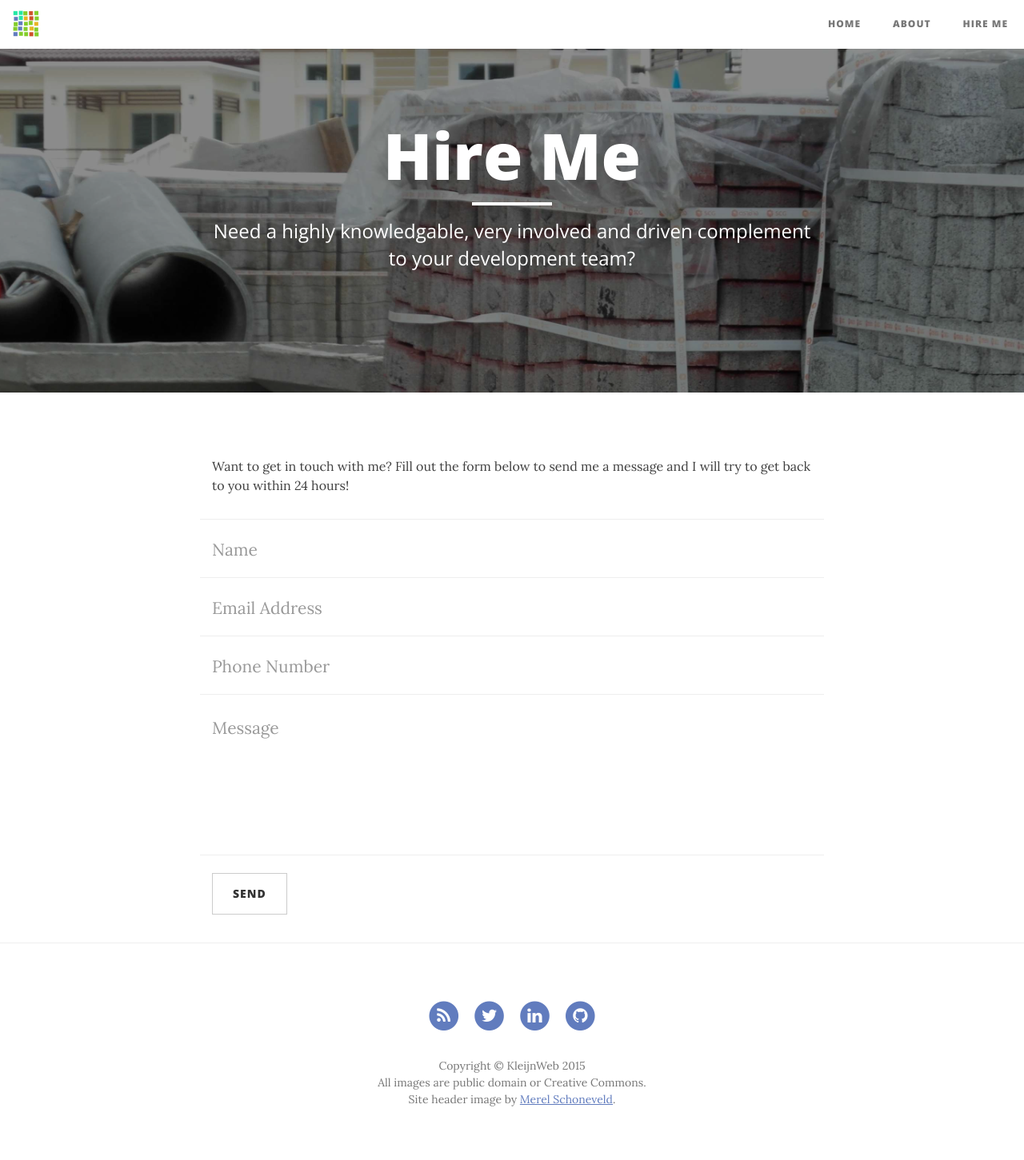
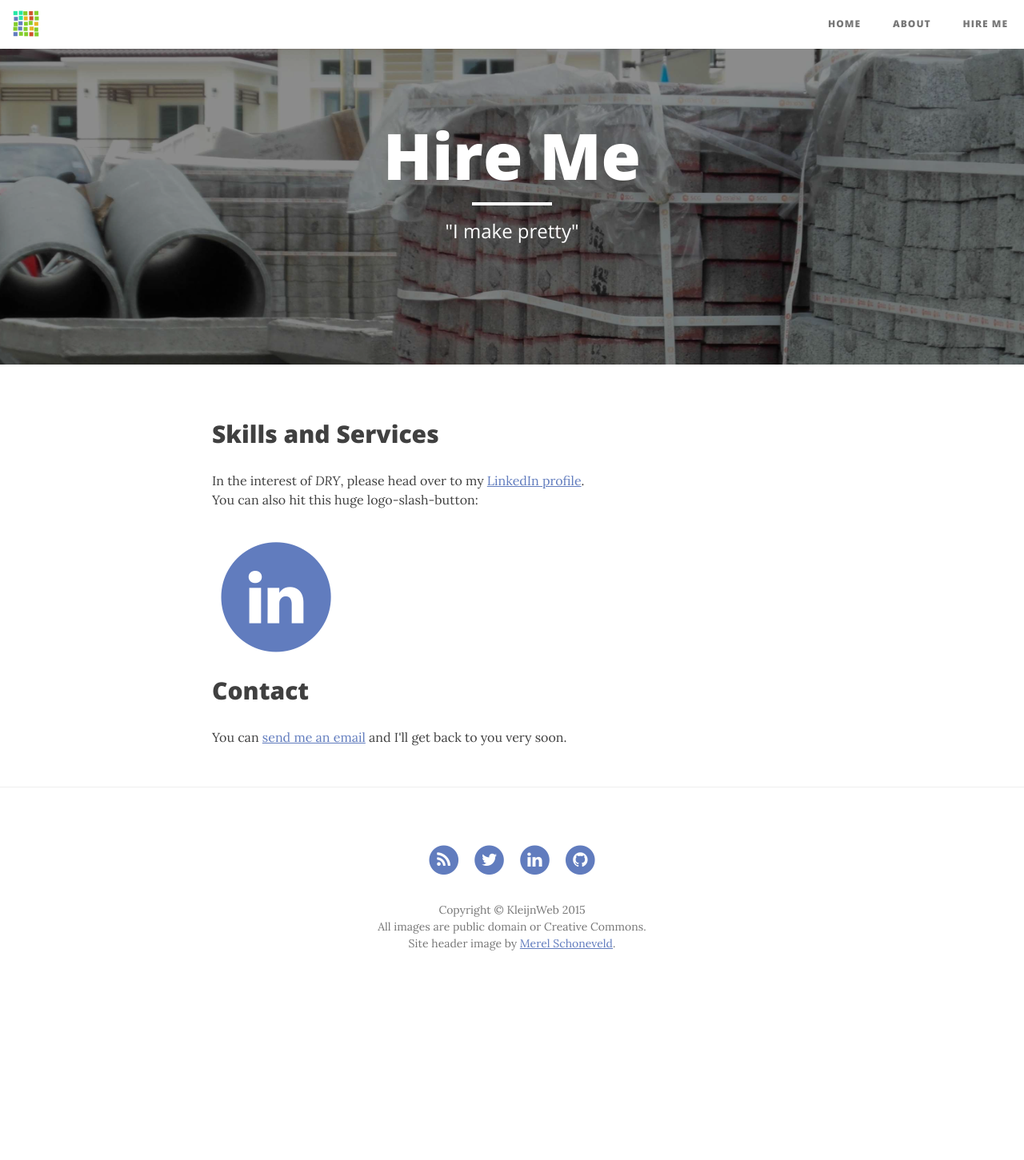
Before and after one commit to kleijnweb/kleijnweb.github.io, a Jekyll site: the page built from contact.html, in a window 1280 px wide. Shown: the whole page at 80% size. Built offline with Jekyll 4.4.1, drawn with Linux system fonts in a browser that asks for light colours; nearby versions of some CDN libraries; comment, search, counter and statistics services are not loaded; after the commit the page ends 1256 px from its top, so only the background shows below that.

Commit message:
Quick about and contact page

```diff
--- a/contact.html
+++ b/contact.html
@@ -1,56 +1,25 @@
 ---
 layout: page
 title: "Hire Me"
-description: "Need a highly knowledgable, very involved and driven complement to your development team?"
+description: "\"I make pretty\""
 header-img: "img/contact-bg.jpg"
 ---
 
-<p>Want to get in touch with me? Fill out the form below to send me a message and I will try to get back to you within
-    24 hours!</p>
-<!-- Contact Form - Enter your email address on line 19 of the mail/contact_me.php file to make this form work. -->
-<form name="sentMessage" id="contactForm" novalidate>
-    <div class="row control-group">
-        <div class="form-group col-xs-12 floating-label-form-group controls">
-            <label>Name</label>
-            <input type="text" class="form-control" placeholder="Name" id="name" required
-                   data-validation-required-message="Please enter your name.">
+<h2>Skills and Services</h2>
 
-            <p class="help-block text-danger"></p>
-        </div>
-    </div>
-    <div class="row control-group">
-        <div class="form-group col-xs-12 floating-label-form-group controls">
-            <label>Email Address</label>
-            <input type="email" class="form-control" placeholder="Email Address" id="email" required
-                   data-validation-required-message="Please enter your email address.">
+<p>In the interest of
+    <em>DRY</em>, please head over to my <a href="https://www.linkedin.com/in/kleijnweb">LinkedIn profile</a>.
+    <br>You can also hit this huge logo-slash-button:</p>
 
-            <p class="help-block text-danger"></p>
-        </div>
-    </div>
-    <div class="row control-group">
-        <div class="form-group col-xs-12 floating-label-form-group controls">
-            <label>Phone Number</label>
-            <input type="tel" class="form-control" placeholder="Phone Number" id="phone" required
-                   data-validation-required-message="Please enter your phone number.">
+<div>
+    <a href="https://www.linkedin.com/in/kleijnweb">
+    <span class="fa-stack fa-5x">
+        <i class="fa fa-circle fa-stack-2x"></i>
+        <i class="fa fa-linkedin fa-stack-1x fa-inverse"></i>
+    </span>
+    </a>
+</div>
 
-            <p class="help-block text-danger"></p>
-        </div>
-    </div>
-    <div class="row control-group">
-        <div class="form-group col-xs-12 floating-label-form-group controls">
-            <label>Message</label>
-            <textarea rows="5" class="form-control" placeholder="Message" id="message" required
-                      data-validation-required-message="Please enter a message."></textarea>
+<h2>Contact</h2>
 
-            <p class="help-block text-danger"></p>
-        </div>
-    </div>
-    <br>
-
-    <div id="success"></div>
-    <div class="row">
-        <div class="form-group col-xs-12">
-            <button type="submit" class="btn btn-default">Send</button>
-        </div>
-    </div>
-</form>
+<p>You can <a href="mailto:info@kleijnweb.nl">send me an email</a> and I'll get back to you very soon.</p>
```
Also changed, not shown: about.html (+11 -4 lines).
